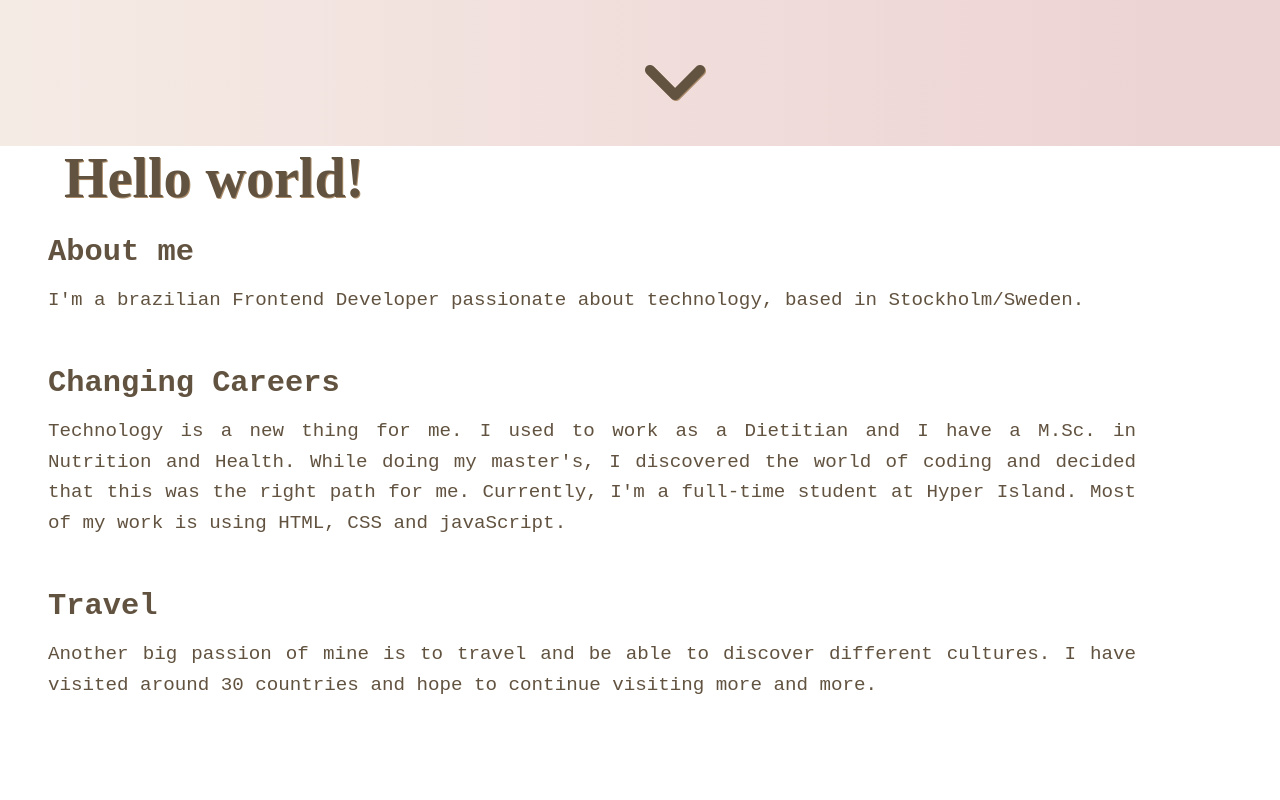
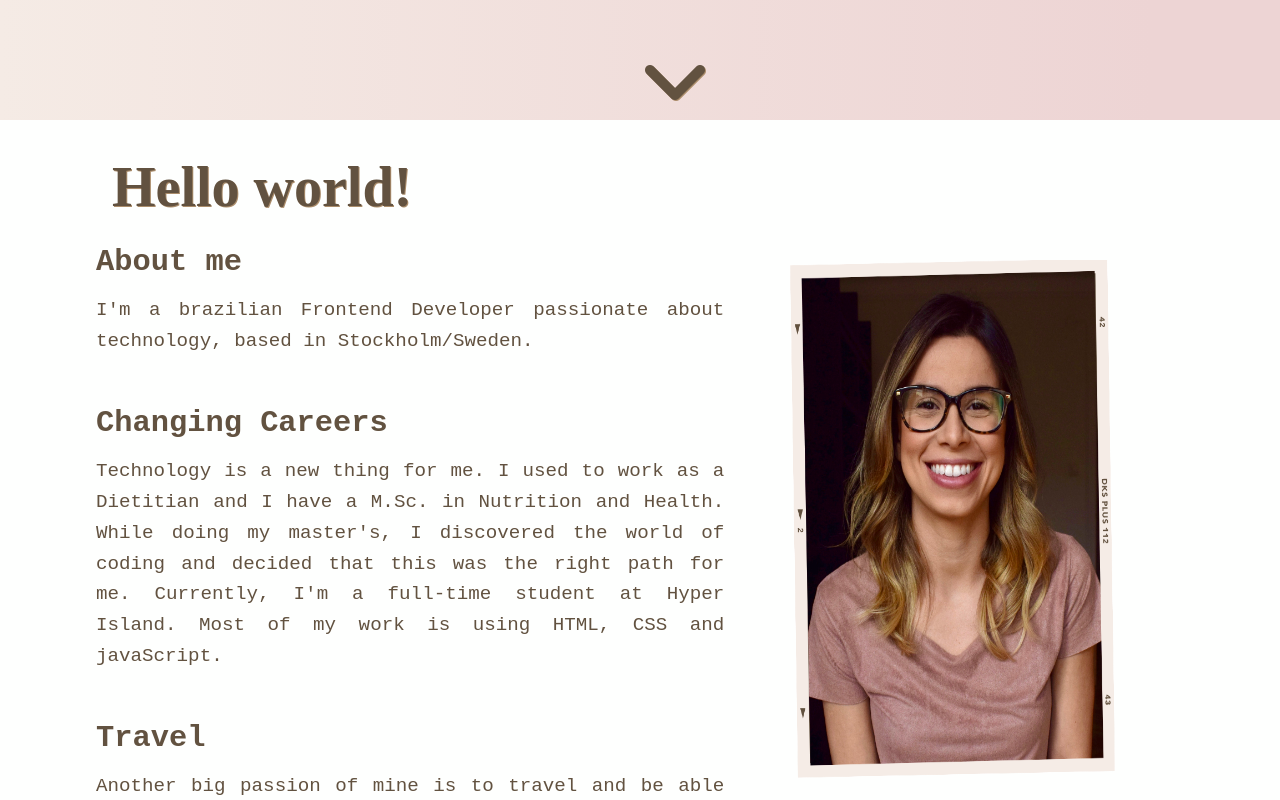
Before and after one commit to cecilialobo/portfolio-react, a React (Create React App) app: page / in a window 1280 px wide. Shown: the part 680-1480 px from the top of the page. Built offline with nearby package versions, Linux system fonts and the light colour scheme.

Commit message:
Add image to about page and style with grid

```diff
--- a/src/App.css
+++ b/src/App.css
@@ -30,16 +30,33 @@
 .frontend-title {
   font-family: 'Cutive Mono', monospace;
   font-size: 1.6rem;
-  font-weight: 100;
+  font-weight: bold;
   letter-spacing: 0.3rem;
   margin: 4rem;
   animation-name: start;
   animation-duration: 2s;
 }
 
+.homeGrid {
+  background-color: var(--white-color);
+  display: grid;
+  grid-template-areas: "section2 img";
+  grid-template-columns: 2fr 1fr;
+  height: 100vh;
+}
+
 .About {
-  background-color: var(--white-color);
-  height: 100vh;
+  grid-area: section2;
+  place-self: center;
+  margin-left: 3rem;
+}
+
+.img {
+  width: 26vw;
+  height: 65vh;
+  grid-area: img;
+  place-self: center;
+  margin-right: 10rem;
 }
 
 .heading {
@@ -64,3 +81,12 @@
   font-size: 6rem;
 
 }
+
+@keyframes start {
+  0% {
+      opacity: 0%;
+  }
+  100% {
+      opacity: 100%;
+  }
+}
--- a/src/App.js
+++ b/src/App.js
@@ -3,6 +3,7 @@ import Education from './components/Education/Education';
 import Experience from './components/Experience/Experience';
 import Contact from './components/Contact/Contact';
 import Header from './components/Header/Header';
+import Photo from './assets/template.png';
 
 import './App.css';
 import './components/About/About.css';
@@ -17,7 +18,10 @@ function App() {
         <i className="fas fa-angle-down" id="arrowBtn"></i>
       </div>
 
+      <div className="homeGrid">
       <About></About>
+      <img className="img" src={Photo} alt="Cecilia's image"></img>
+      </div>
 
       <div className="curriculum">
         <Header id1="landing" id2="contact2" title1="Home" title2="Contact"></Header>
```
Also changed, not shown: src/assets/template.png (added).
